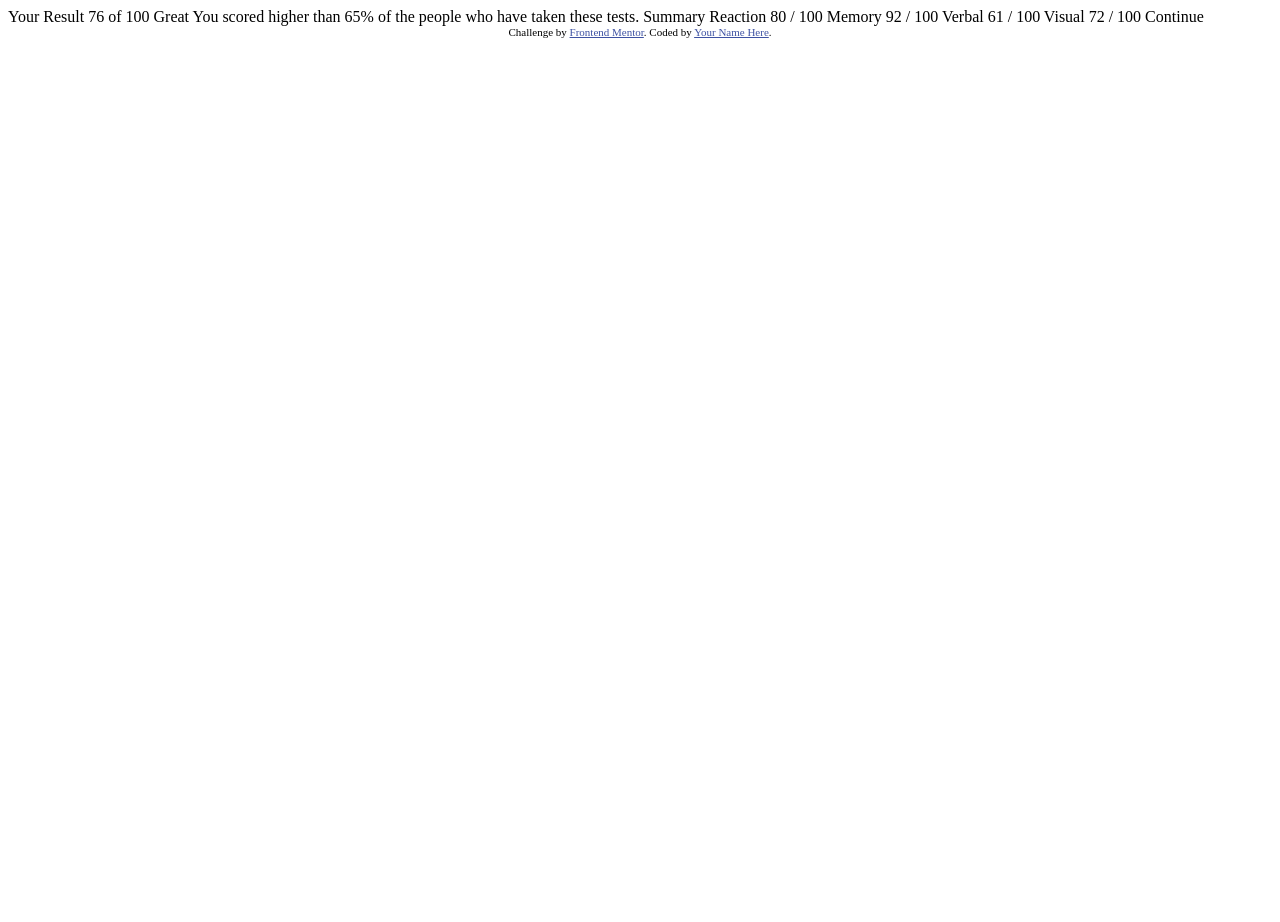
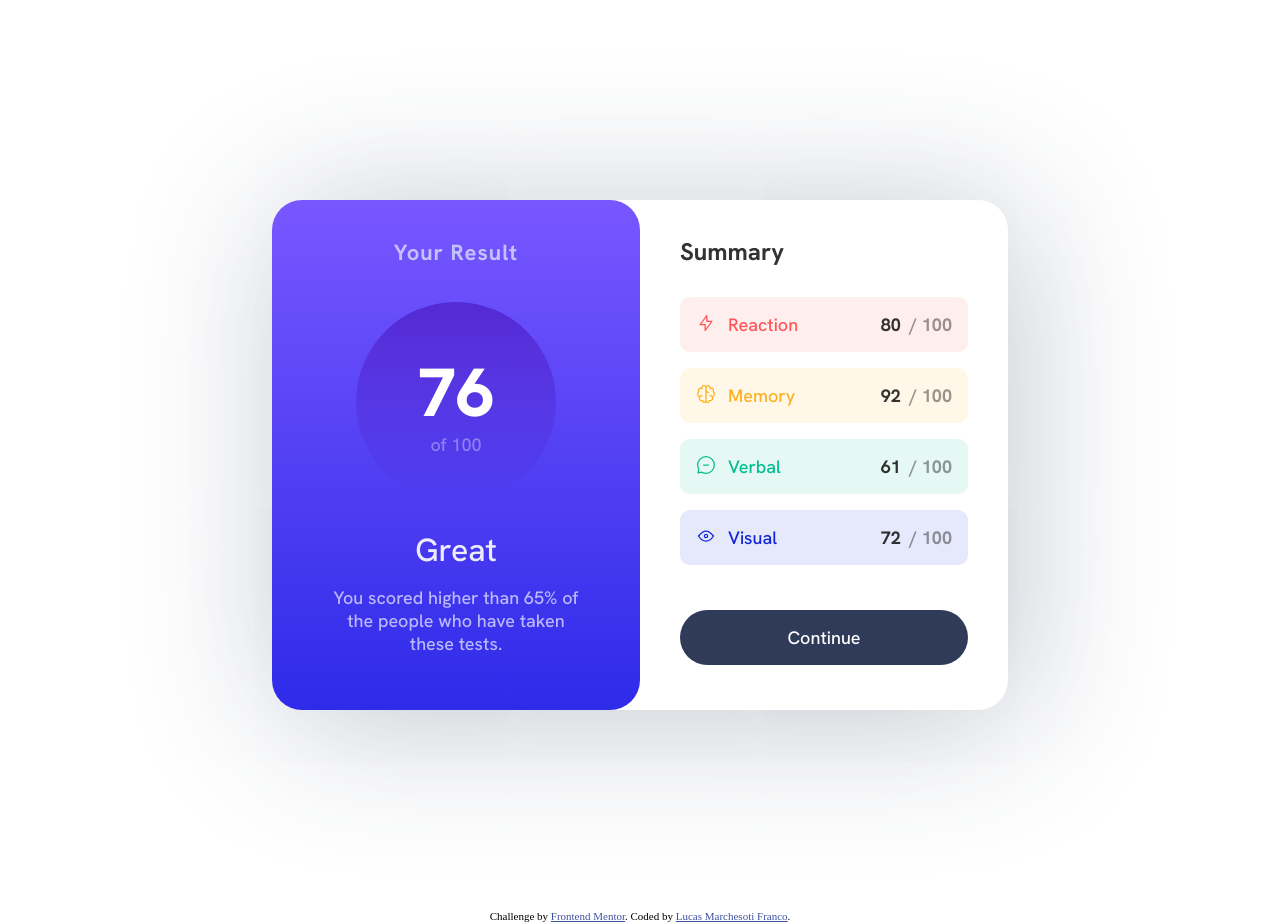
Before and after one commit to lmarchesoti/frontendmentor.io, a plain HTML site: page results-summary-component/index.html in a window 1280 px wide. Before the commit the page ends 800 px from the top, so only its background shows below. Drawn offline with Linux system fonts and the light colour scheme.

Commit message:
results-summary-component: Finish desktop version

```diff
--- /dev/null
+++ b/results-summary-component/css/styles.css
@@ -0,0 +1,141 @@
+* {
+  margin: 0;
+  padding: 0;
+  box-sizing: border-box;
+}
+
+main {
+  margin: 200px auto;
+  width: 736px;
+  display: grid;
+  grid-template-columns: 1fr 1fr;
+  font-family: "Hanken Grotesk", sans-serif;
+  font-size: 18px;
+  border-radius: 30px;
+
+  box-shadow: 10px 10px 150px hsla(224, 30%, 27%, 0.3);
+}
+
+/* YOUR RESULT CARD */
+.your-result {
+  background: linear-gradient(hsla(252, 100%, 67%), hsla(241, 81%, 54%));
+  border-radius: 30px;
+  padding: 28px;
+  text-align: center;
+}
+
+h1 {
+  font-size: 22px;
+  font-weight: 700;
+  color: hsla(241, 100%, 89%, 0.95);
+  margin: 10px auto 11px;
+  letter-spacing: 0.06rem;
+}
+
+.score-circle {
+  background: linear-gradient(hsla(256, 72%, 46%, 0.8), hsla(241, 72%, 46%, 0));
+  width: 200px;
+  height: 200px;
+  margin: 35px auto 27px;
+  border-radius: 100px;
+  padding: 46px;
+  color: hsla(241, 100%, 89%, 0.5);
+}
+
+.user-score {
+  display: block;
+  font-size: 68px;
+  font-weight: 800;
+  color: hsl(0, 0%, 100%);
+  margin-bottom: -4px;
+}
+
+.score-headline {
+  font-size: 32px;
+  font-weight: 500;
+  color: hsla(0, 0%, 100%, 0.9);
+}
+
+.score-description {
+  margin: 15px auto 27px;
+  width: 260px;
+  color: hsla(241, 100%, 89%, 0.9);
+}
+
+/* SUMMARY CARD */
+.summary {
+  border-radius: 20px;
+  padding: 30px 40px;
+}
+
+h2 {
+  font-size: 24px;
+  font-weight: 700;
+  color: hsla(256, 100%, 0%, 0.8);
+  margin: 10px auto 33px;
+  line-height: 1em;
+}
+
+.user-test-scores {
+  display: flex;
+  flex-direction: column;
+  gap: 16px;
+  margin-bottom: 45px;
+}
+
+.test-score-item {
+  display: flex;
+  justify-content: space-between;
+  align-items: end;
+  padding: 16px;
+  border-radius: 10px;
+  /* line-height: 1em; */
+}
+
+img {
+  margin-right: 12px;
+  vertical-align: text-top;
+}
+
+#reaction {
+  color: hsla(0, 100%, 67%, 1);
+  background-color: hsla(0, 100%, 67%, 0.1);
+}
+
+#memory {
+  color: hsla(39, 100%, 56%, 1);
+  background-color: hsla(39, 100%, 56%, 0.1);
+}
+
+#verbal {
+  color: hsla(166, 100%, 37%, 1);
+  background-color: hsla(166, 100%, 37%, 0.1);
+}
+
+#visual {
+  color: hsla(234, 85%, 45%, 1);
+  background-color: hsla(234, 85%, 45%, 0.1);
+}
+
+.score-item-result {
+  font-weight: 700;
+  color: hsla(256, 100%, 0%, 0.4);
+}
+
+.user-score-item {
+  color: hsla(256, 100%, 0%, 0.8);
+  margin-right: 4px;
+}
+
+.btn-continue {
+  width: 100%;
+  padding: 16px;
+  border-radius: 30px;
+  border: none;
+  background-color: hsl(224, 30%, 27%);
+
+  font-family: "Hanken Grotesk", sans-serif;
+  font-size: 18px;
+
+  color: white;
+}
--- a/results-summary-component/index.html
+++ b/results-summary-component/index.html
@@ -1,47 +1,101 @@
 <!DOCTYPE html>
 <html lang="en">
   <head>
-  <meta charset="UTF-8">
-  <meta name="viewport" content="width=device-width, initial-scale=1.0"> <!-- displays site properly based on user's device -->
+    <meta charset="UTF-8" />
+    <meta name="viewport" content="width=device-width, initial-scale=1.0" />
+    <!-- displays site properly based on user's device -->
 
-  <link rel="icon" type="image/png" sizes="32x32" href="./assets/images/favicon-32x32.png">
+    <link
+      rel="icon"
+      type="image/png"
+      sizes="32x32"
+      href="./assets/images/favicon-32x32.png"
+    />
+
+    <link rel="preconnect" href="https://fonts.googleapis.com" />
+    <link rel="preconnect" href="https://fonts.gstatic.com" crossorigin />
+    <link
+      href="https://fonts.googleapis.com/css2?family=Hanken+Grotesk:wght@500;700;800&display=swap"
+      rel="stylesheet"
+    />
+
+    <link rel="stylesheet" href="css/styles.css" />
 
     <title>Frontend Mentor | Results summary component</title>
 
     <!-- Feel free to remove these styles or customise in your own stylesheet 👍 -->
     <style>
-    .attribution { font-size: 11px; text-align: center; }
-    .attribution a { color: hsl(228, 45%, 44%); }
+      .attribution {
+        font-size: 11px;
+        text-align: center;
+      }
+      .attribution a {
+        color: hsl(228, 45%, 44%);
+      }
     </style>
   </head>
   <body>
-
-  Your Result
-  76
-  of 100
-
-  Great
+    <main>
+      <div class="your-result">
+        <h1>Your Result</h1>
+        <div class="score-circle">
+          <span class="user-score">76</span> of 100
+        </div>
+        <p class="score-headline">Great</p>
+        <p class="score-description">
           You scored higher than 65% of the people who have taken these tests.
-
-  Summary
-
-  Reaction
-  80 / 100
-
-  Memory
-  92 / 100
-
-  Verbal
-  61 / 100
-
-  Visual
-  72 / 100
-
-  Continue
-
+        </p>
+      </div>
+      <div class="summary">
+        <h2>Summary</h2>
+        <div class="user-test-scores">
+          <div class="test-score-item" id="reaction">
+            <div class="score-item-name">
+              <img
+                src="./assets/images/icon-reaction.svg"
+                alt="lightning-bolt"
+              />Reaction
+            </div>
+            <div class="score-item-result">
+              <span class="user-score-item">80</span> / 100
+            </div>
+          </div>
+          <div class="test-score-item" id="memory">
+            <div class="score-item-name">
+              <img src="./assets/images/icon-memory.svg" alt="brain" />Memory
+            </div>
+            <div class="score-item-result">
+              <span class="user-score-item">92</span> / 100
+            </div>
+          </div>
+          <div class="test-score-item" id="verbal">
+            <div class="score-item-name">
+              <img
+                src="./assets/images/icon-verbal.svg"
+                alt="chat-balloon"
+              />Verbal
+            </div>
+            <div class="score-item-result">
+              <span class="user-score-item">61</span> / 100
+            </div>
+          </div>
+          <div class="test-score-item" id="visual">
+            <div class="score-item-name">
+              <img src="./assets/images/icon-visual.svg" alt="eye" />Visual
+            </div>
+            <div class="score-item-result">
+              <span class="user-score-item">72</span> / 100
+            </div>
+          </div>
+        </div>
+        <button class="btn-continue">Continue</button>
+      </div>
+    </main>
     <div class="attribution">
-    Challenge by <a href="https://www.frontendmentor.io?ref=challenge" target="_blank">Frontend Mentor</a>.
-    Coded by <a href="#">Your Name Here</a>.
+      Challenge by
+      <a href="https://www.frontendmentor.io?ref=challenge" target="_blank"
+        >Frontend Mentor</a
+      >. Coded by <a href="#">Lucas Marchesoti Franco</a>.
     </div>
   </body>
 </html>
```
Lines whose indentation alone changed are shown as unchanged.
